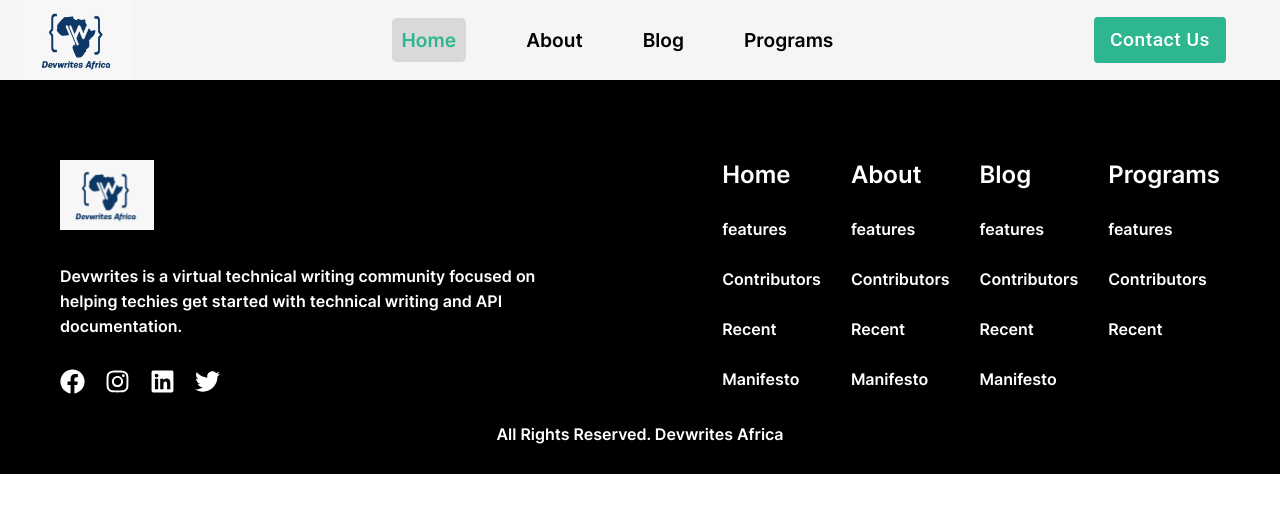
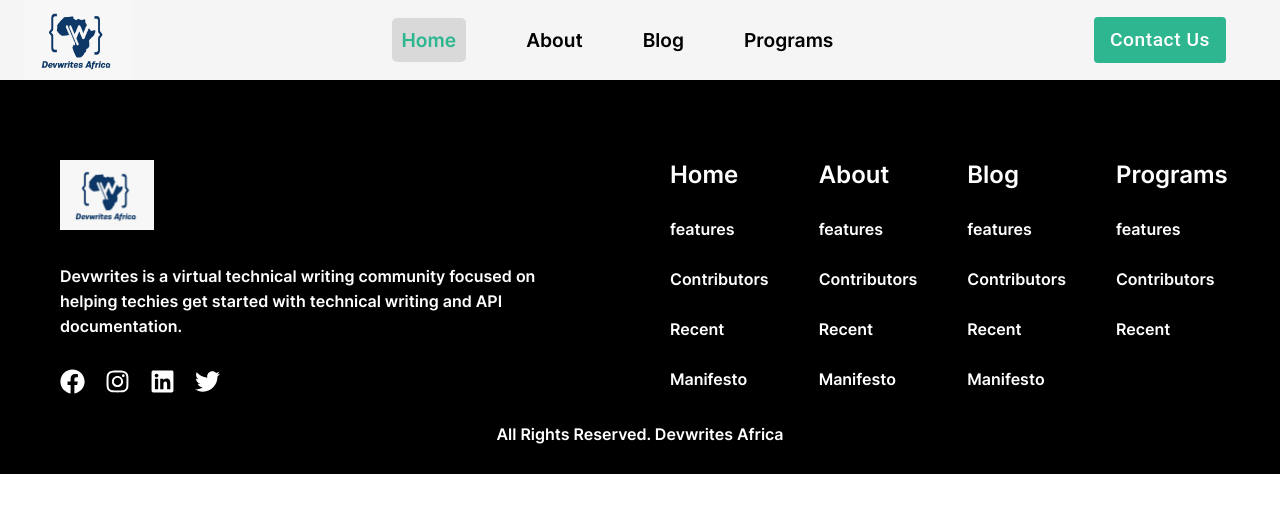
Before and after one commit to Devwrites-Africa/Devwrites, a React (Create React App) app in the folder frontend/: page / in a window 1280 px wide. Shown: the top 512 px of the page. Built offline with nearby package versions, Linux system fonts and the light colour scheme.

Commit message:
Update App.css

```diff
--- a/frontend/src/App.css
+++ b/frontend/src/App.css
@@ -81,9 +81,11 @@
 .footer-link {
     max-width: 500px;
     display: grid;
-    grid-gap: 30px;
+    column-gap: 50px;
+    row-gap: 30px;
     grid-template-columns: auto auto auto auto;
     grid-template-rows: auto auto auto auto auto;
+    margin-right: 50px;
 }
 .footer-link > a {
     text-decoration: none;
```
